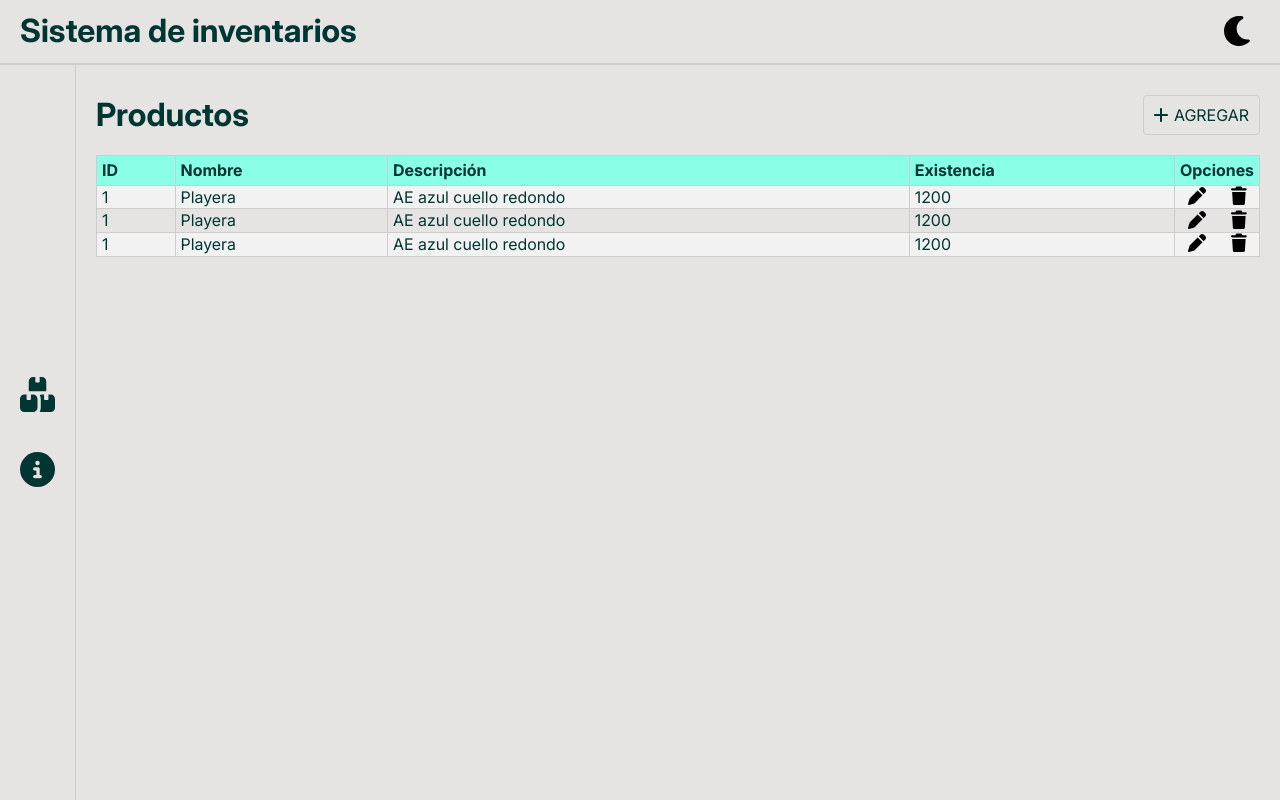
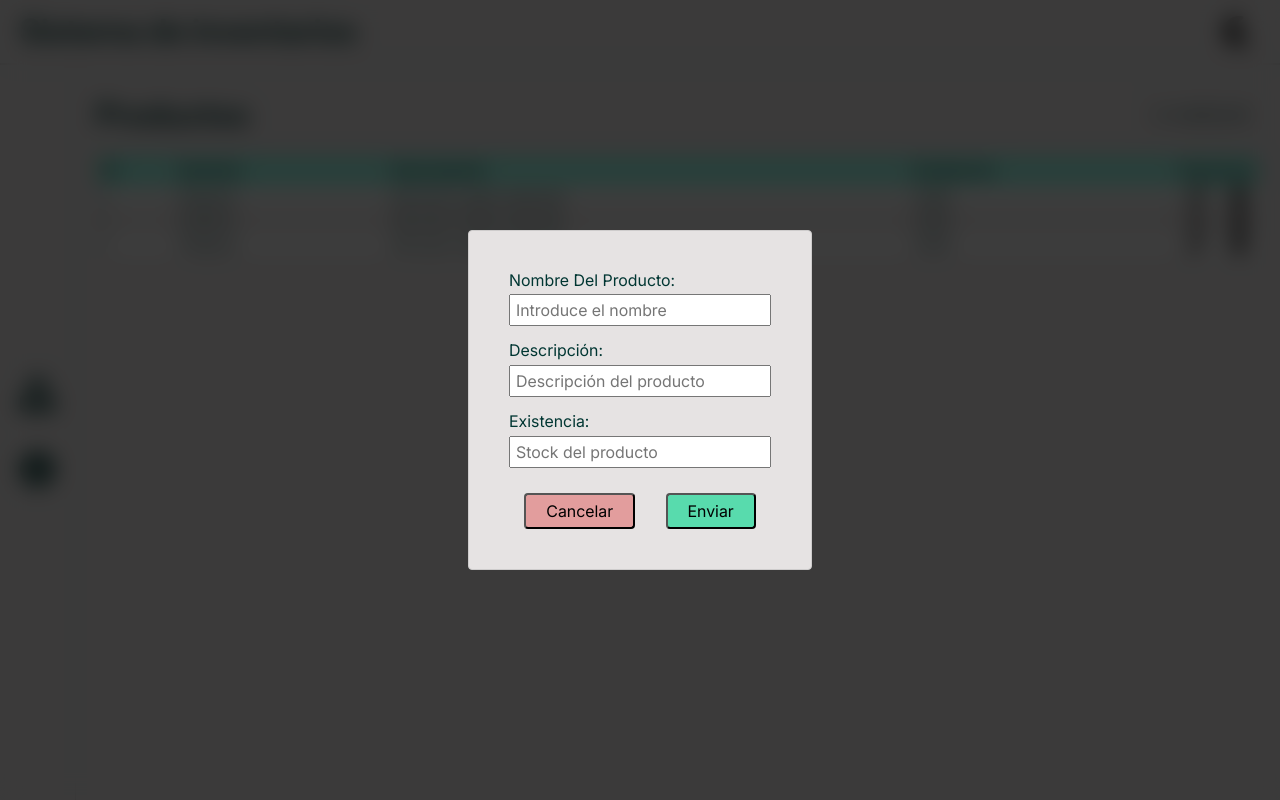
Before and after one commit to Aldordzvn/sistemaInventarios_front, an Angular app: page / in a window 1280 px wide. Both pictures are taken after a click on the button "AGREGAR". Built offline with nearby package versions, Linux system fonts and the light colour scheme.

Commit message:
se añade el form, esto iba en diseño, no es la logica aun

```diff
--- a/src/app/products/products.component.html
+++ b/src/app/products/products.component.html
@@ -2,7 +2,7 @@
     <div class="container__elements">
         <article class="title__container">
             <h1>Productos</h1>
-            <button> <fa-icon class="icon add" [icon]="addIcon"></fa-icon> Agregar</button>
+            <button (click)="openModal()"> <fa-icon class="icon add" [icon]="addIcon"></fa-icon> Agregar</button>
         </article>
         <article class="table__container">
             <table>
@@ -53,4 +53,26 @@
         </article>
     </div>
 
+    <article class="form__modal__container" [class.active]="toggle">
+        <div class="form__container">
+            <form action="">
+                <div class="atributo__container">
+                    <label for="nombre">Nombre Del Producto:</label>
+                    <input type="text" name="nombre" placeholder="Introduce el nombre">
+                </div>
+                <div class="atributo__container">
+                    <label for="descripcion">Descripción: </label>
+                    <input type="text" name="descripcion" placeholder="Descripción del producto">
+                </div>
+                <div class="atributo__container">
+                    <label for="existencia">Existencia: </label>
+                    <input type="number" placeholder="Stock del producto">
+                </div>
+                <div class="opciones__container">
+                    <button type="button" class="btn cancel" (click)="openModal()">Cancelar</button>
+                    <button class="btn add">Enviar</button>
+                </div>
+            </form>
+        </div>
+    </article>
 </main>
--- a/src/app/products/products.component.scss
+++ b/src/app/products/products.component.scss
@@ -1,8 +1,8 @@
-:host{
+:host {
     width: 100%;
 }
 
-main{
+main {
     padding: 3rem 2rem;
 }
 
@@ -11,6 +11,7 @@ main{
     justify-content: space-between;
     align-items: center;
     margin-bottom: 2rem;
+
     & button {
         border: 1px solid var(--greyBorder);
         background-color: transparent;
@@ -66,6 +67,7 @@ tr:hover {
     display: flex;
     justify-content: space-around;
     align-items: center;
+
     & button {
         border: none;
         background-color: transparent;
@@ -78,3 +80,79 @@ tr:hover {
     width: 7%;
     text-align: left;
 }
+
+// ------------------------------- FORM Sección -------------------------------
+.form__modal__container {
+    position: absolute;
+    top: 0;
+    left: 0;
+    width: 100%;
+    height: 100%;
+    display: none;
+    justify-content: center;
+    align-items: center;
+
+    background: rgba(11, 11, 11, 0.78);
+    box-shadow: 0 4px 30px rgba(0, 0, 0, 0.1);
+    backdrop-filter: blur(11.3px);
+    -webkit-backdrop-filter: blur(11.3px);
+}
+
+.form__container {
+    background-color: var(--bg);
+    border: 1px solid var(--greyBorder);
+    display: flex;
+    justify-content: center;
+    align-items: center;
+    padding: 4rem;
+    border-radius: 4px;
+}
+
+form {
+    display: flex;
+    flex-direction: column;
+    gap: 1.5rem;
+
+    .atributo__container {
+        display: flex;
+        flex-direction: column;
+        gap: 0.5rem;
+    }
+
+    input {
+        padding: 0.5rem;
+    }
+
+    .opciones__container {
+        display: flex;
+        align-items: center;
+        justify-content: space-around;
+        margin-top: 1rem;
+    }
+
+    button {
+        padding: 0.7rem 2rem;
+        border-radius: 4px;
+        cursor: pointer;
+
+        &.cancel {
+            background-color: var(--cancel);
+
+            &:hover {
+                background-color: var(--cancelSelected);
+            }
+        }
+
+        &.add {
+            background-color: var(--success);
+
+            &:hover {
+                background-color: var(--successSelected);
+            }
+        }
+    }
+}
+
+.active{
+    display: flex;
+}
--- a/src/app/products/products.component.ts
+++ b/src/app/products/products.component.ts
@@ -12,4 +12,9 @@ export class ProductsComponent {
   addIcon = faPlus;
   editIcon = faPen;
   deleteIcon = faTrash;
+  toggle: boolean = false;
+
+  openModal(): void{
+    this.toggle = !this.toggle;
+  }
 }
```
